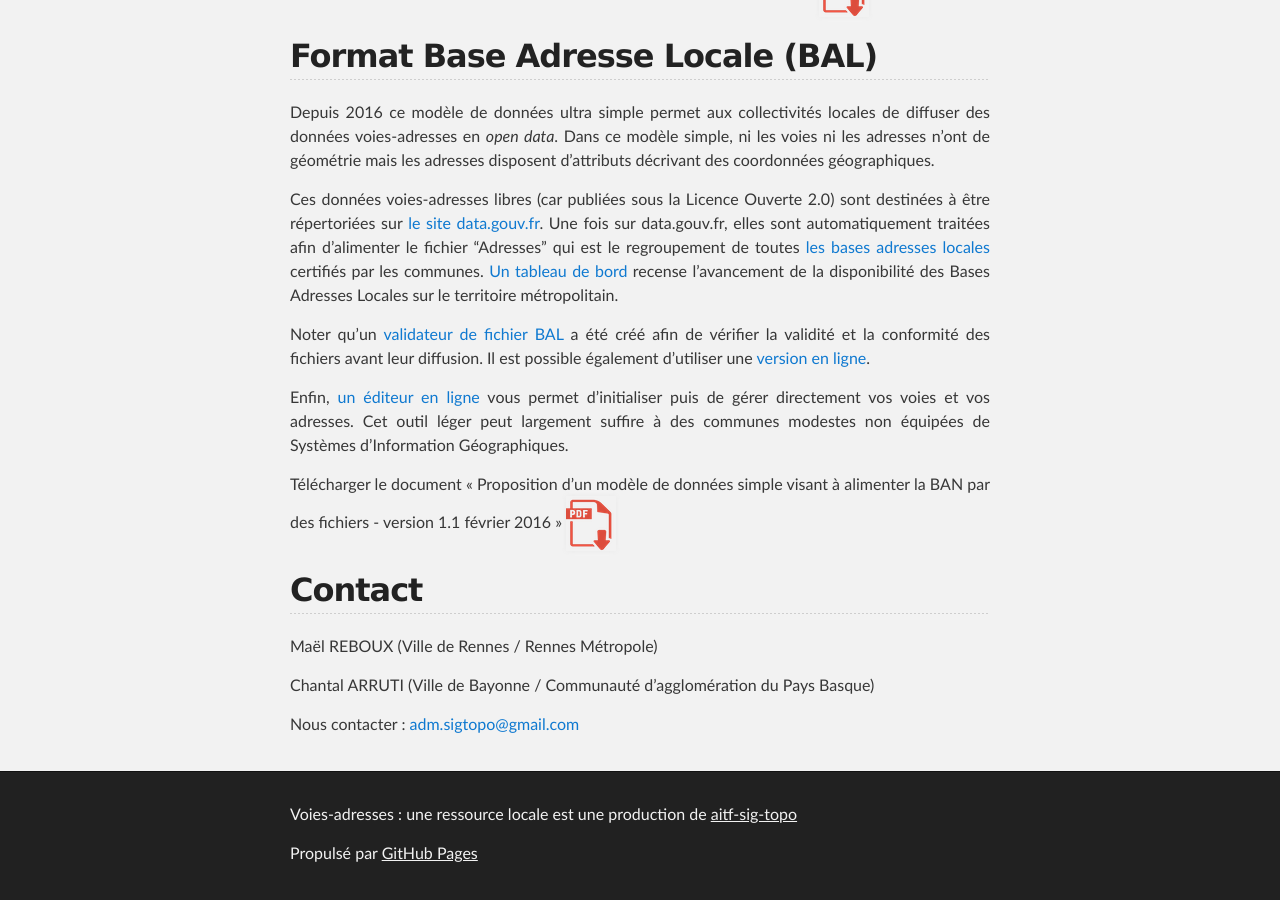
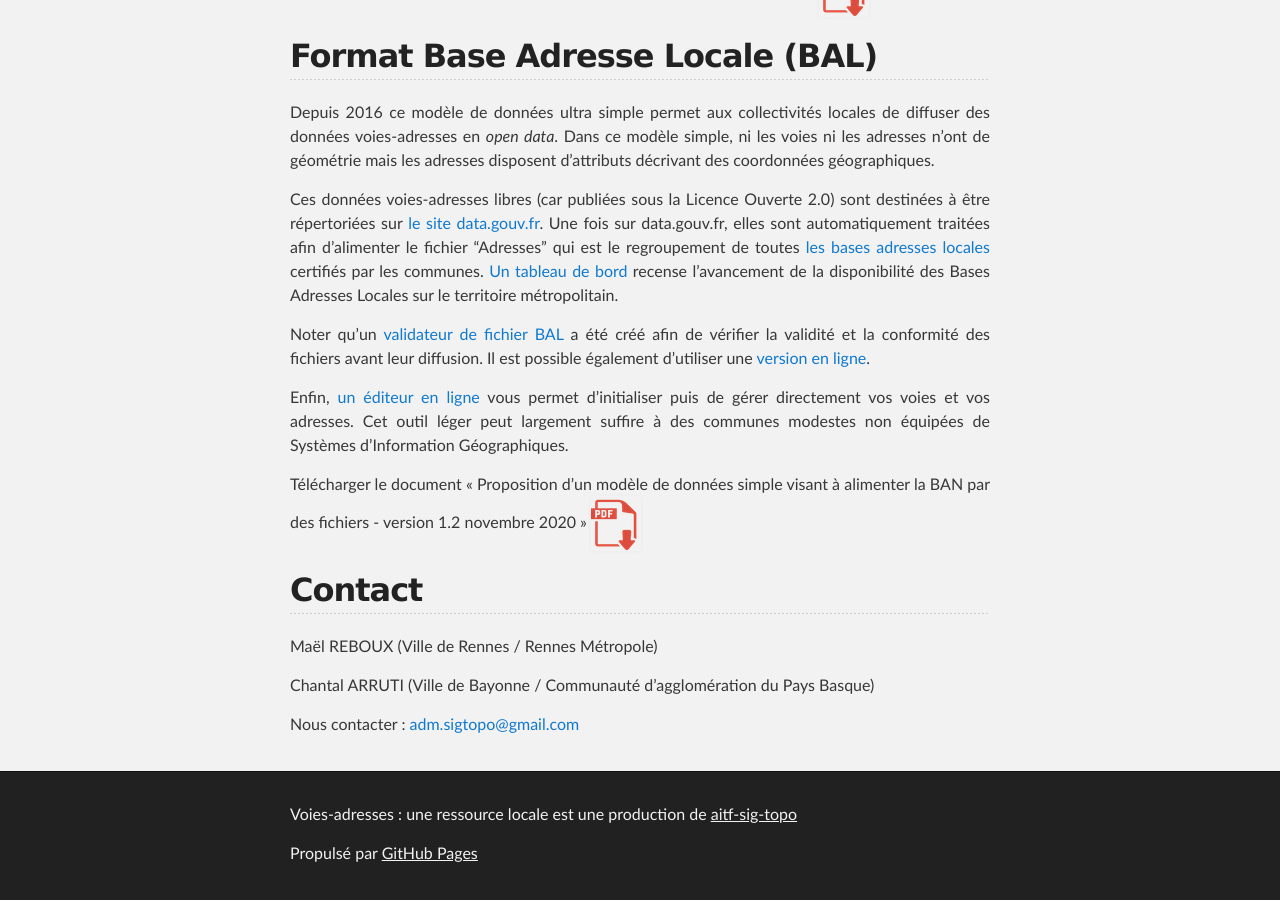
Before and after one commit to aitf-sig-topo/voies-adresses, a Jekyll site: the page built from docs/index.md, in a window 1280 px wide and 900 px high, scrolled down 1873 px. Built offline with Jekyll 4.4.1, drawn with Linux system fonts in a browser that asks for light colours; our own code applies the rules of GitHub Pages for plain Markdown files.

Commit message:
Mise à jour document format BAL v 1.1 -> 1.2

```diff
--- a/docs/index.md
+++ b/docs/index.md
@@ -48,11 +48,11 @@ Ces données voies-adresses libres (car publiées sous la Licence Ouverte 2.0) s
 
 Noter qu'un [validateur de fichier BAL](https://github.com/etalab/bal/) a été créé afin de vérifier la validité et la conformité des fichiers avant leur diffusion. Il est possible également d'utiliser une [version en ligne](https://adresse.data.gouv.fr/bases-locales/validateur).
 
-Enfin, [un éditeur en ligne](https://adresse.data.gouv.fr/bases-locales) vous permet d'initialiser puis de gérer directement vos voies et vos adresses. Cet outil léger peut largement suffire à des communes modestes non équipées de Systèmes d'Information Géographiques.
+Enfin, [un éditeur en ligne](https://adresse.data.gouv.fr/gerer-mes-adresses) vous permet d'initialiser puis de gérer directement vos voies et vos adresses. Cet outil léger peut largement suffire à des communes modestes non équipées de Systèmes d'Information Géographiques.
 
 
-Télécharger le document « Proposition d’un modèle de données simple visant à alimenter la BAN par des fichiers - version 1.1 février 2016 »
-[![](files/application-pdf.png)](files/AITF_SIG_Topo_Format_Base_Adresse_Locale_v1.1.pdf)
+Télécharger le document « Proposition d’un modèle de données simple visant à alimenter la BAN par des fichiers - version 1.2 novembre 2020 »
+[![](files/application-pdf.png)](files/AITF_SIG_Topo_Format_Base_Adresse_Locale_v1.2.pdf)
 
 
 
```
Also changed, not shown: 2 other files.
